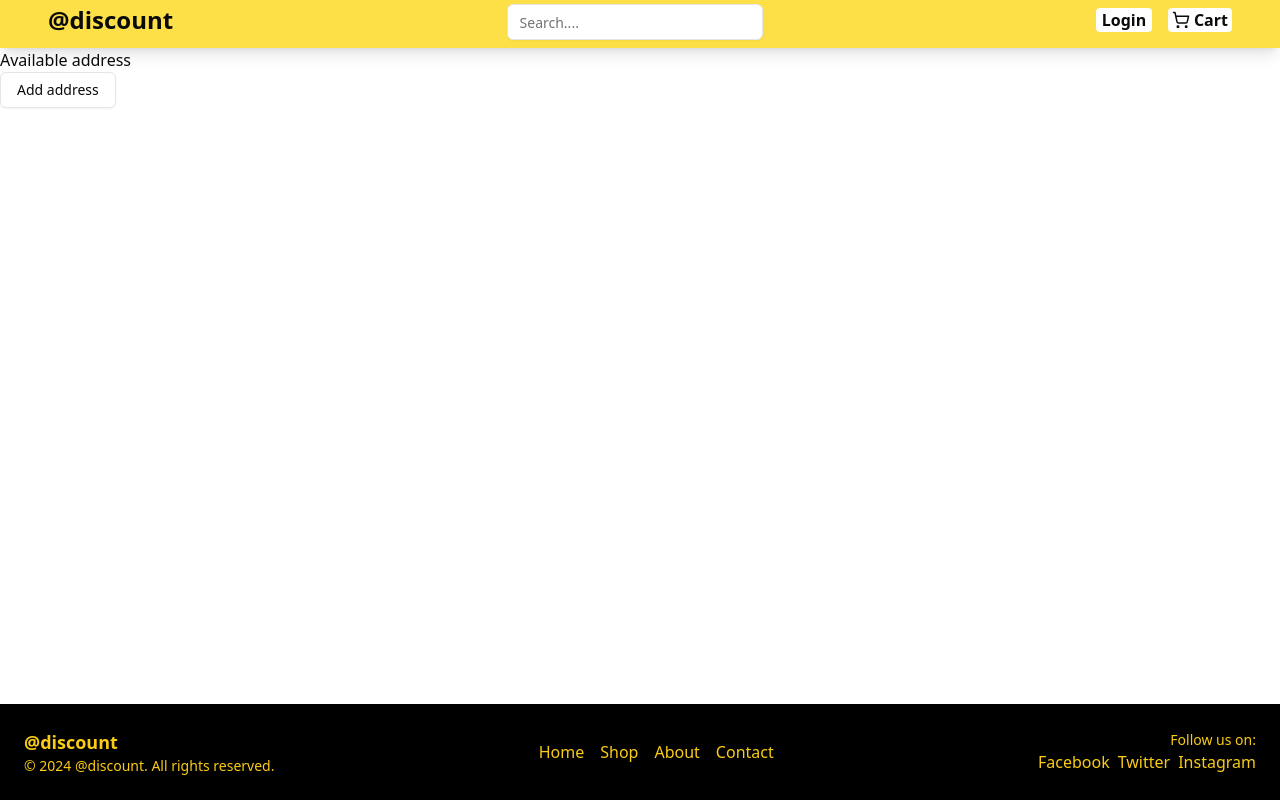
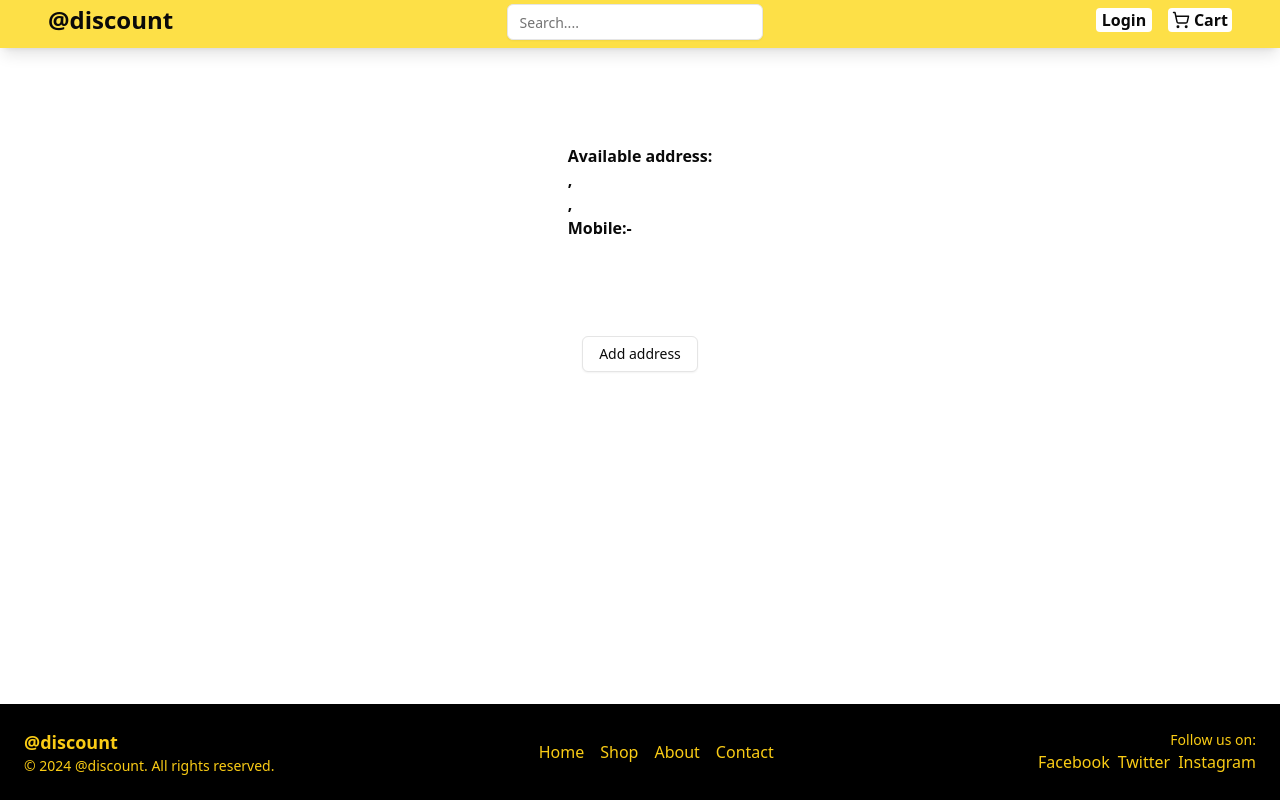
Before and after one commit to rajusarkar23/Frontend--discount, a React (Vite) app: page /user/manage-address in a window 1280 px wide. Built offline with nearby package versions, Linux system fonts and the light colour scheme; no server answers.

Commit message:
show current available address of user

```diff
--- a/src/components/page-components/ManageAddress.tsx
+++ b/src/components/page-components/ManageAddress.tsx
@@ -1,14 +1,70 @@
-import { AddressAddForm } from "./AddressAddForm"
+import { useEffect, useState } from "react";
+import { AddressAddForm } from "./AddressAddForm";
+import Cookies from "js-cookie";
+import { BACKEND_URI } from "../../../utils/index";
+
+interface userAddress {
+  streetOrLocality: "";
+  city: "";
+  pincode: "";
+  state: "";
+  country: "";
+  mobileNumber: "";
+}
 
 export const ManageAddressComp = () => {
-    return (
+  const token = Cookies.get("sessionToken");
+  const [userAddress, setUserAddress] = useState<userAddress>({
+    streetOrLocality: "",
+    city: "",
+    pincode: "",
+    state: "",
+    country: "",
+    mobileNumber: "",
+  });
+  console.log(userAddress);
+
+  useEffect(() => {
+    const getUserDetails = async () => {
+      try {
+        const res = await fetch(`${BACKEND_URI}/user/find-user-by-jwt`, {
+          method: "POST",
+          headers: {
+            Authorization: `${token}`,
+          },
+        });
+        const response = await res.json();
+        const addressFromResponse = response.user.address;
+        setUserAddress({
+          streetOrLocality: addressFromResponse.streetOrLocality,
+          city: addressFromResponse.city,
+          pincode: addressFromResponse.pincode,
+          state: addressFromResponse.state,
+          country: addressFromResponse.country,
+          mobileNumber: addressFromResponse.mobileNumber,
+        });
+      } catch (error) {
+        console.log(error);
+      }
+    };
+
+    getUserDetails();
+  }, []);
+
+  return (
+    <div className="flex flex-col justify-center items-center py-24 space-y-24">
+      <div className="font-semibold">
+        <p>Available address:</p>
         <div>
-            <div>
-                Available address
-            </div>
-            <div>
-                <AddressAddForm />
-            </div>
+            <p>{`${userAddress.streetOrLocality}, ${userAddress.city}`}</p>
+            <p>{`${userAddress.pincode}, ${userAddress.state}`}</p>
+            <p>{`${userAddress.country}`}</p>
+            <p>{`Mobile:- ${userAddress.mobileNumber}`}</p>
         </div>
-    )
-}
+      </div>
+      <div>
+        <AddressAddForm />
+      </div>
+    </div>
+  );
+};
```
